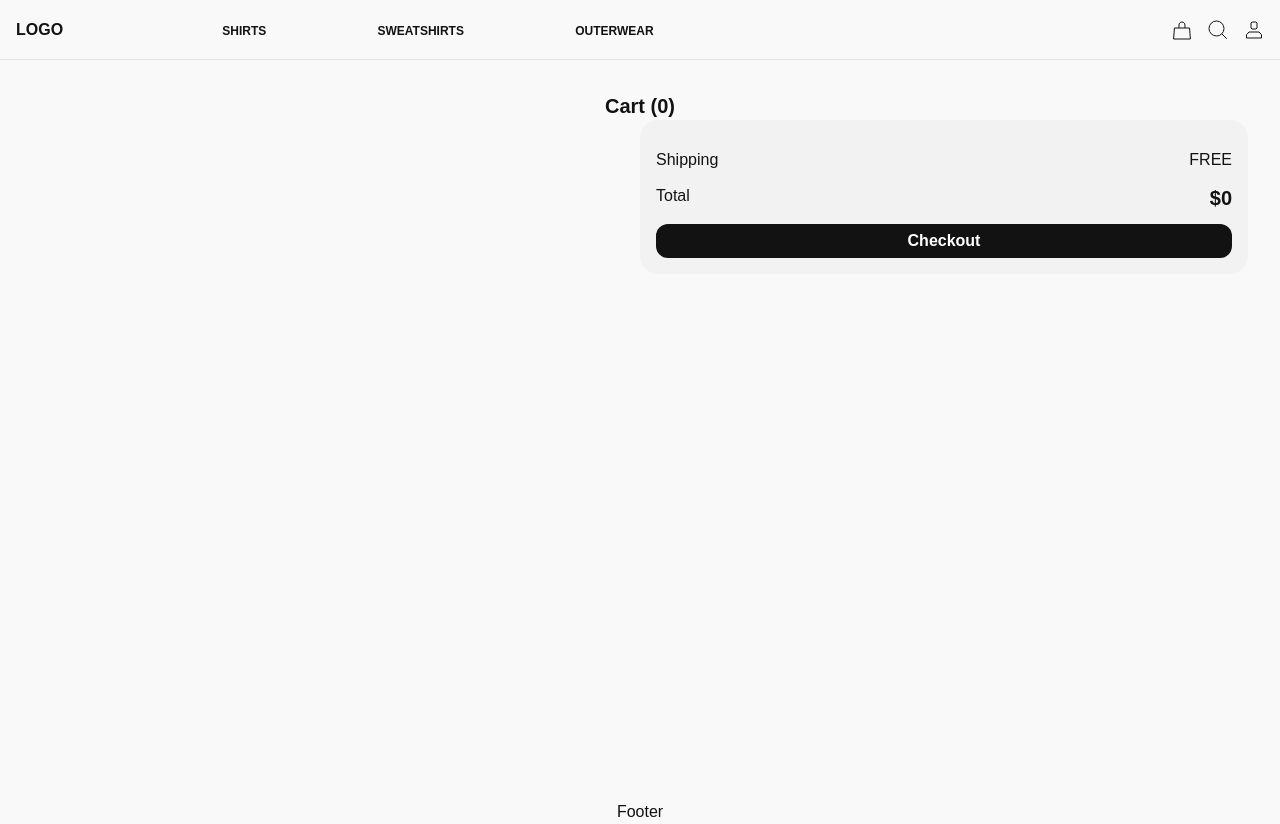
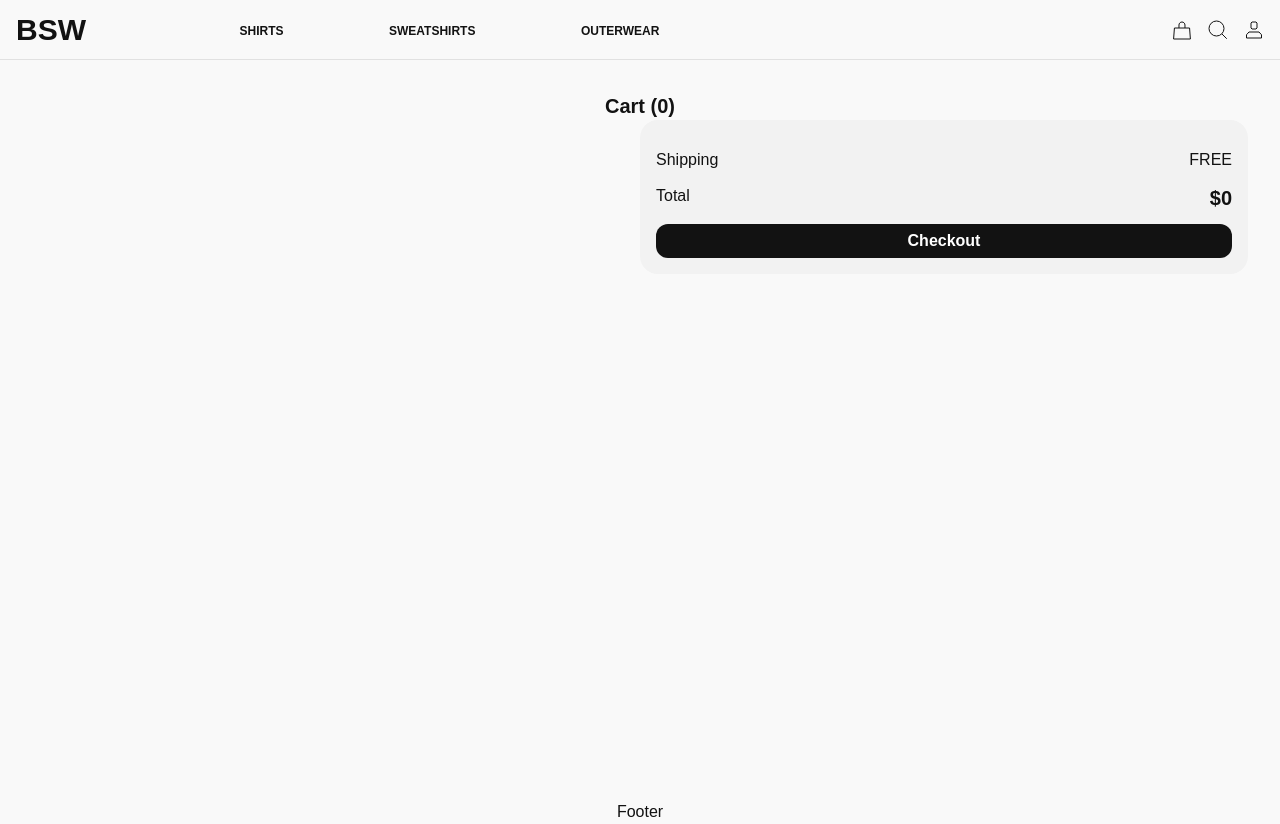
Before and after one commit to duncanmatt/ecomm_next, a Next.js app: page /Cart in a window 1280 px wide. Built offline with nearby package versions, Linux system fonts and the light colour scheme.

Commit message:
change logo

```diff
--- a/src/components/header/Logo.tsx
+++ b/src/components/header/Logo.tsx
@@ -4,9 +4,9 @@ const Logo = () => {
 	return (
 		<span>
 			<Link
-				className='font-bold'
+				className='font-bold text-3xl'
 				href='/'>
-				LOGO
+				BSW
 			</Link>
 		</span>
 	);
```
